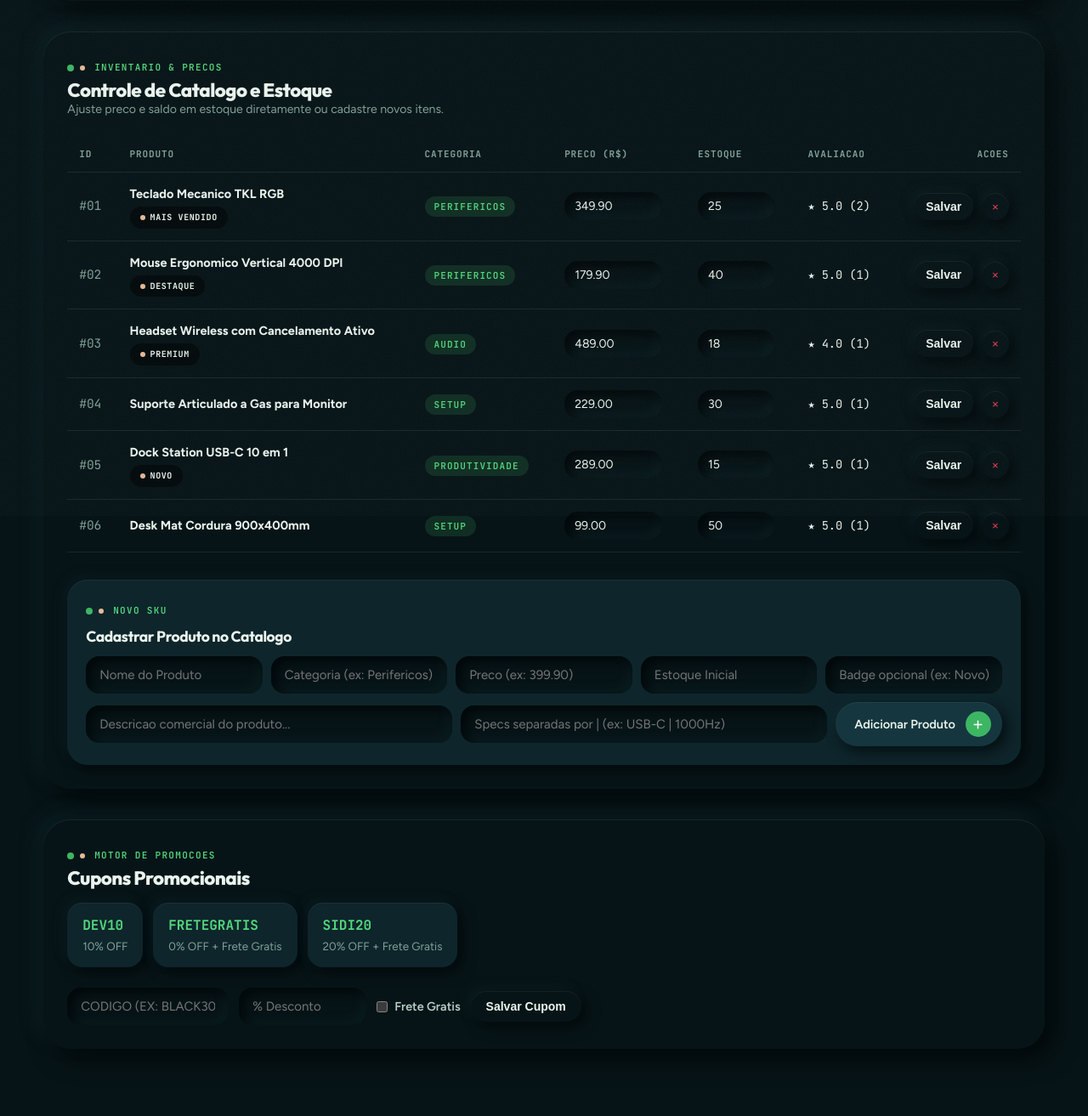
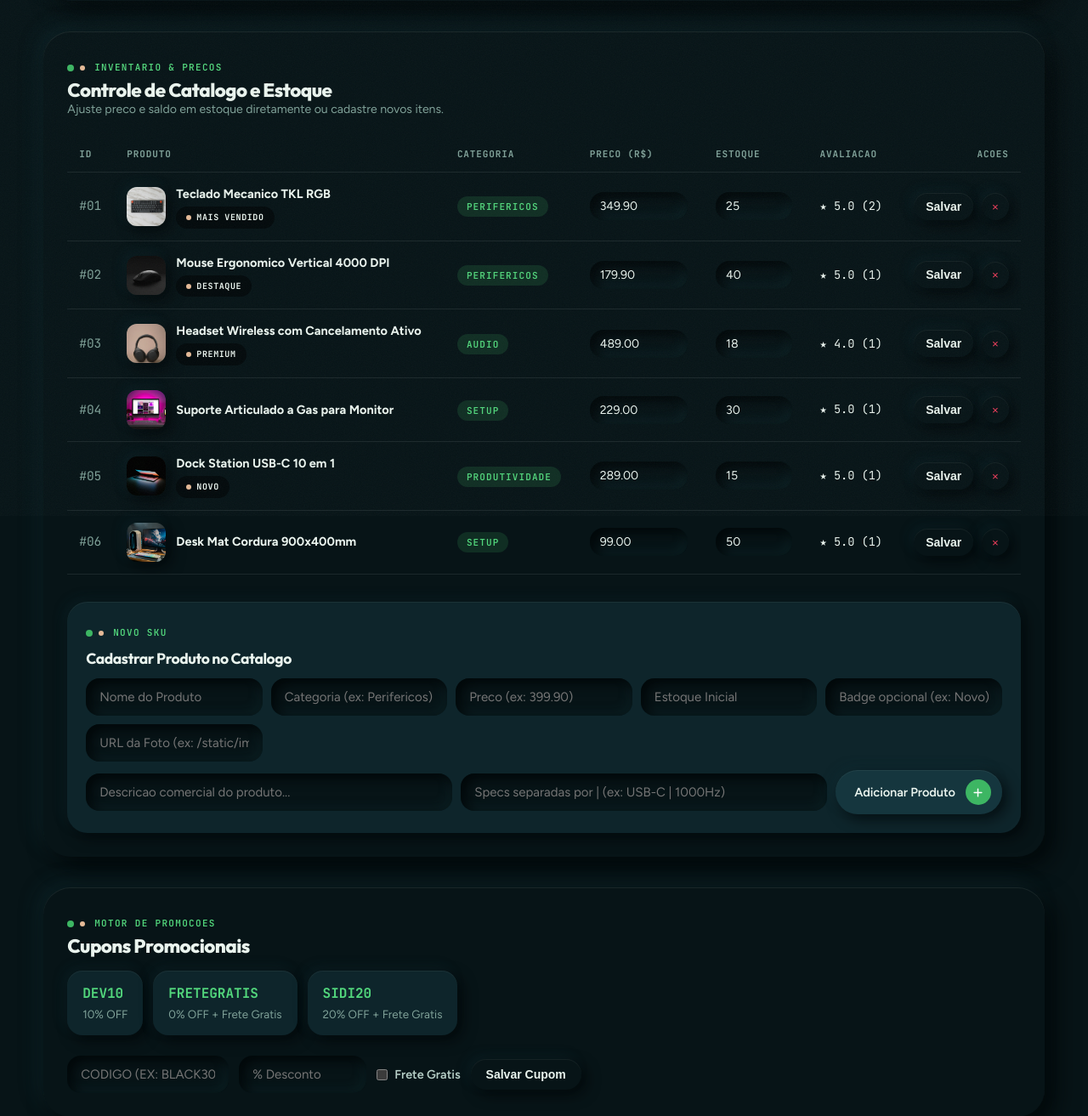
Before and after one commit to GuilhermeGustavoWeber/novastore, a FastAPI app: page /admin in a window 1280 px wide. Shown: the part 561-1874 px from the top of the page at 85% size. Run offline with FastAPI, Linux system fonts and the light colour scheme; data comes from the database, SQL or seed files in the repository; data that the repository does not hold is empty.

Commit message:
feat(catalog): adicionar fotos de estudio em alta resolucao para os produtos

```diff
--- a/app/main.py
+++ b/app/main.py
@@ -452,8 +452,8 @@ def create_product_endpoint(payload: ProductCreateRequest) -> ProductSchema:
     cursor = conn.cursor()
     cursor.execute(
         """
-        INSERT INTO products (name, category, price, description, stock, badge, specs)
-        VALUES (?, ?, ?, ?, ?, ?, ?);
+        INSERT INTO products (name, category, price, description, stock, badge, specs, image_url)
+        VALUES (?, ?, ?, ?, ?, ?, ?, ?);
         """,
         (
             payload.name.strip(),
@@ -463,6 +463,7 @@ def create_product_endpoint(payload: ProductCreateRequest) -> ProductSchema:
             payload.stock,
             payload.badge.strip() if payload.badge else None,
             payload.specs.strip() if payload.specs else None,
+            payload.image_url.strip() if payload.image_url else None,
         ),
     )
     new_id = int(cursor.lastrowid or 0)
@@ -487,16 +488,17 @@ def update_product_endpoint(product_id: int, payload: ProductUpdateRequest) -> P
     stock = payload.stock if payload.stock is not None else existing["stock"]
     badge = payload.badge if payload.badge is not None else existing.get("badge")
     specs = payload.specs if payload.specs is not None else existing.get("specs")
+    image_url = payload.image_url if payload.image_url is not None else existing.get("image_url")
 
     conn = get_db_connection()
     cursor = conn.cursor()
     cursor.execute(
         """
         UPDATE products
-        SET name = ?, category = ?, price = ?, description = ?, stock = ?, badge = ?, specs = ?
+        SET name = ?, category = ?, price = ?, description = ?, stock = ?, badge = ?, specs = ?, image_url = ?
         WHERE id = ?;
         """,
-        (name, category, price, description, stock, badge, specs, product_id),
+        (name, category, price, description, stock, badge, specs, image_url, product_id),
     )
     conn.commit()
     conn.close()
--- a/app/models.py
+++ b/app/models.py
@@ -14,6 +14,7 @@ class ProductSchema(BaseModel):
     stock: int
     badge: Optional[str] = None
     specs: Optional[str] = None
+    image_url: Optional[str] = None
     avg_rating: float = 0.0
     review_count: int = 0
 
@@ -26,6 +27,7 @@ class ProductCreateRequest(BaseModel):
     stock: int = Field(ge=0)
     badge: Optional[str] = None
     specs: Optional[str] = None
+    image_url: Optional[str] = None
 
 
 class ProductUpdateRequest(BaseModel):
@@ -36,6 +38,7 @@ class ProductUpdateRequest(BaseModel):
     stock: Optional[int] = Field(default=None, ge=0)
     badge: Optional[str] = None
     specs: Optional[str] = None
+    image_url: Optional[str] = None
 
 
 class ReviewSchema(BaseModel):
--- a/app/static/app.js
+++ b/app/static/app.js
@@ -58,11 +58,17 @@ function renderCartUI() {
     .map((item, idx) => {
       const subtotal = item.price * item.quantity;
       total += subtotal;
+      const thumbHtml = item.image_url
+        ? `<img src="${item.image_url}" alt="${item.name}" class="cart-thumb">`
+        : "";
       return `
         <div class="cart-item">
-          <div class="item-info">
-            <div class="item-name">${item.name}</div>
-            <div class="item-price">R$ ${item.price.toFixed(2).replace(".", ",")}</div>
+          <div style="display: flex; align-items: center; gap: 12px; flex: 1; min-width: 0;">
+            ${thumbHtml}
+            <div class="item-info">
+              <div class="item-name">${item.name}</div>
+              <div class="item-price">R$ ${item.price.toFixed(2).replace(".", ",")}</div>
+            </div>
           </div>
           <div class="item-controls">
             <button class="qty-btn" onclick="updateQty(${idx}, -1)">&minus;</button>
@@ -88,12 +94,15 @@ function renderCartUI() {
   }
 }
 
-function addToCart(id, name, price) {
+function addToCart(id, name, price, imageUrl = "") {
   const existing = cart.find((i) => i.id === id);
   if (existing) {
     existing.quantity += 1;
+    if (imageUrl && !existing.image_url) {
+      existing.image_url = imageUrl;
+    }
   } else {
-    cart.push({ id, name, price, quantity: 1 });
+    cart.push({ id, name, price, quantity: 1, image_url: imageUrl });
   }
   saveCart();
   showToast(`Item "${name}" adicionado ao carrinho.`);
@@ -155,6 +164,18 @@ async function openProductModal(productId) {
     document.getElementById("pmDesc").textContent = prod.description;
     document.getElementById("pmPrice").textContent = `R$ ${prod.price.toFixed(2).replace(".", ",")}`;
 
+    const photoStage = document.getElementById("pmPhotoStage");
+    const pmImage = document.getElementById("pmImage");
+    if (photoStage && pmImage) {
+      if (prod.image_url) {
+        pmImage.src = prod.image_url;
+        pmImage.alt = prod.name;
+        photoStage.style.display = "block";
+      } else {
+        photoStage.style.display = "none";
+      }
+    }
+
     const specsEl = document.getElementById("pmSpecs");
     if (prod.specs) {
       specsEl.innerHTML = prod.specs
@@ -173,7 +194,7 @@ async function openProductModal(productId) {
       addBtn.disabled = false;
       addBtn.innerHTML = `<span>Adicionar ao Carrinho (${prod.stock} disp.)</span>`;
       addBtn.onclick = () => {
-        addToCart(prod.id, prod.name, prod.price);
+        addToCart(prod.id, prod.name, prod.price, prod.image_url || "");
         closeProductModal();
       };
     }
@@ -593,6 +614,7 @@ async function saveProductQuick(productId) {
 
 async function createNewProduct(event) {
   event.preventDefault();
+  const imgInput = document.getElementById("newProdImage");
   const payload = {
     name: document.getElementById("newProdName").value.trim(),
     category: document.getElementById("newProdCat").value.trim(),
@@ -601,6 +623,7 @@ async function createNewProduct(event) {
     badge: document.getElementById("newProdBadge").value.trim() || null,
     description: document.getElementById("newProdDesc").value.trim(),
     specs: document.getElementById("newProdSpecs").value.trim() || null,
+    image_url: imgInput && imgInput.value.trim() ? imgInput.value.trim() : null,
   };
   try {
     const res = await fetch("/api/admin/products", {
--- a/app/static/style.css
+++ b/app/static/style.css
@@ -974,34 +1001,75 @@ h1, h2, h3, h4 {
   transform: scale(1.35);
 }
 
-/* Potadot .c-card .ico style inside visual stage */
+/* Potadot .c-card .ico style floating badge in bottom-right of photo */
 .card-visual svg {
-  position: relative;
-  z-index: 1;
-  width: 64px;
-  height: 64px;
-  padding: 15px;
-  border-radius: 20px;
+  position: absolute;
+  right: 12px;
+  bottom: 12px;
+  z-index: 3;
+  width: 42px;
+  height: 42px;
+  padding: 10px;
+  border-radius: 14px;
   background: linear-gradient(145deg, #58D183, var(--green) 55%, #2E9A52);
   color: #ffffff;
   stroke: #ffffff;
-  stroke-width: 1.8;
-  box-shadow: 0 14px 26px -10px rgba(61, 182, 99, 0.75), inset 0 1px rgba(255, 255, 255, 0.45);
+  stroke-width: 1.9;
+  box-shadow: 0 10px 22px -6px rgba(3, 10, 12, 0.75), inset 0 1px rgba(255, 255, 255, 0.45);
   transition: transform .55s var(--ease), box-shadow .55s var(--ease);
 }
 
 .card[data-category="Audio"] .card-visual svg {
   background: linear-gradient(145deg, #1C5560, var(--teal) 65%);
-  box-shadow: 0 14px 26px -10px rgba(10, 40, 45, 0.65), inset 0 1px rgba(255, 255, 255, 0.3);
+  box-shadow: 0 10px 22px -6px rgba(3, 10, 12, 0.75), inset 0 1px rgba(255, 255, 255, 0.3);
 }
 
 .card[data-category="Setup"] .card-visual svg {
   background: linear-gradient(145deg, #D09A68, var(--brown) 55%, #8C5630);
-  box-shadow: 0 14px 26px -10px rgba(176, 112, 64, 0.65), inset 0 1px rgba(255, 255, 255, 0.4);
+  box-shadow: 0 10px 22px -6px rgba(3, 10, 12, 0.75), inset 0 1px rgba(255, 255, 255, 0.4);
 }
 
 .card:hover .card-visual svg {
-  transform: rotate(-7deg) scale(1.08);
+  transform: rotate(-7deg) scale(1.1);
+}
+
+/* Product Modal Photo Stage & Cart/Admin Thumbnails */
+.pm-photo-stage {
+  width: 100%;
+  height: 240px;
+  border-radius: 22px;
+  overflow: hidden;
+  box-shadow: var(--shadow-press);
+  margin-bottom: 1.25rem;
+  position: relative;
+  background: var(--paper-2);
+}
+
+.pm-photo-stage img {
+  width: 100%;
+  height: 100%;
+  object-fit: cover;
+  display: block;
+}
+
+.cart-thumb {
+  width: 52px;
+  height: 52px;
+  border-radius: 14px;
+  object-fit: cover;
+  box-shadow: var(--shadow-soft);
+  flex-shrink: 0;
+  background: var(--paper-2);
+}
+
+.admin-thumb {
+  width: 46px;
+  height: 46px;
+  border-radius: 12px;
+  object-fit: cover;
+  box-shadow: var(--shadow-soft);
+  flex-shrink: 0;
+  background: var(--paper-2);
 }
 
 /* Card Meta: Rating & Stock */
--- a/app/templates/admin.html
+++ b/app/templates/admin.html
@@ -151,8 +151,15 @@
             <tr>
               <td style="color: var(--muted); font-family: var(--f-mono);">#0{{ p.id }}</td>
               <td>
-                <div style="font-weight: 700;">{{ p.name }}</div>
-                {% if p.badge %}<span class="status-badge" style="font-size: 10px; margin-top: 3px;">{{ p.badge }}</span>{% endif %}
+                <div style="display: flex; align-items: center; gap: 12px;">
+                  {% if p.image_url %}
+                  <img src="{{ p.image_url }}" alt="{{ p.name }}" class="admin-thumb">
+                  {% endif %}
+                  <div>
+                    <div style="font-weight: 700;">{{ p.name }}</div>
+                    {% if p.badge %}<span class="status-badge" style="font-size: 10px; margin-top: 3px;">{{ p.badge }}</span>{% endif %}
+                  </div>
+                </div>
               </td>
               <td><span class="category-tag">{{ p.category }}</span></td>
               <td>
@@ -198,6 +205,7 @@
           <input type="number" step="0.01" id="newProdPrice" class="form-input" placeholder="Preco (ex: 399.90)" required min="0.01">
           <input type="number" id="newProdStock" class="form-input" placeholder="Estoque Inicial" required min="0">
           <input type="text" id="newProdBadge" class="form-input" placeholder="Badge opcional (ex: Novo)">
+          <input type="text" id="newProdImage" class="form-input" placeholder="URL da Foto (ex: /static/images/kb-tkl.jpg)">
         </div>
         <div style="display: grid; grid-template-columns: 1fr 1fr auto; gap: 10px; align-items: center;">
           <input type="text" id="newProdDesc" class="form-input" placeholder="Descricao comercial do produto..." required minlength="5">
```
Also changed, not shown: other parts of app/static/style.css (+31 -4 lines), app/database.py (+26 -4 lines), app/templates/index.html (+7 -1 lines), app/static/images/deskmat-cordura.jpg (added), app/static/images/dock-usbc.jpg (added), app/static/images/headset-anc.jpg (added), app/static/images/kb-tkl.jpg (added), app/static/images/monitor-arm.jpg (added), app/static/images/mouse-vertical.jpg (added).
